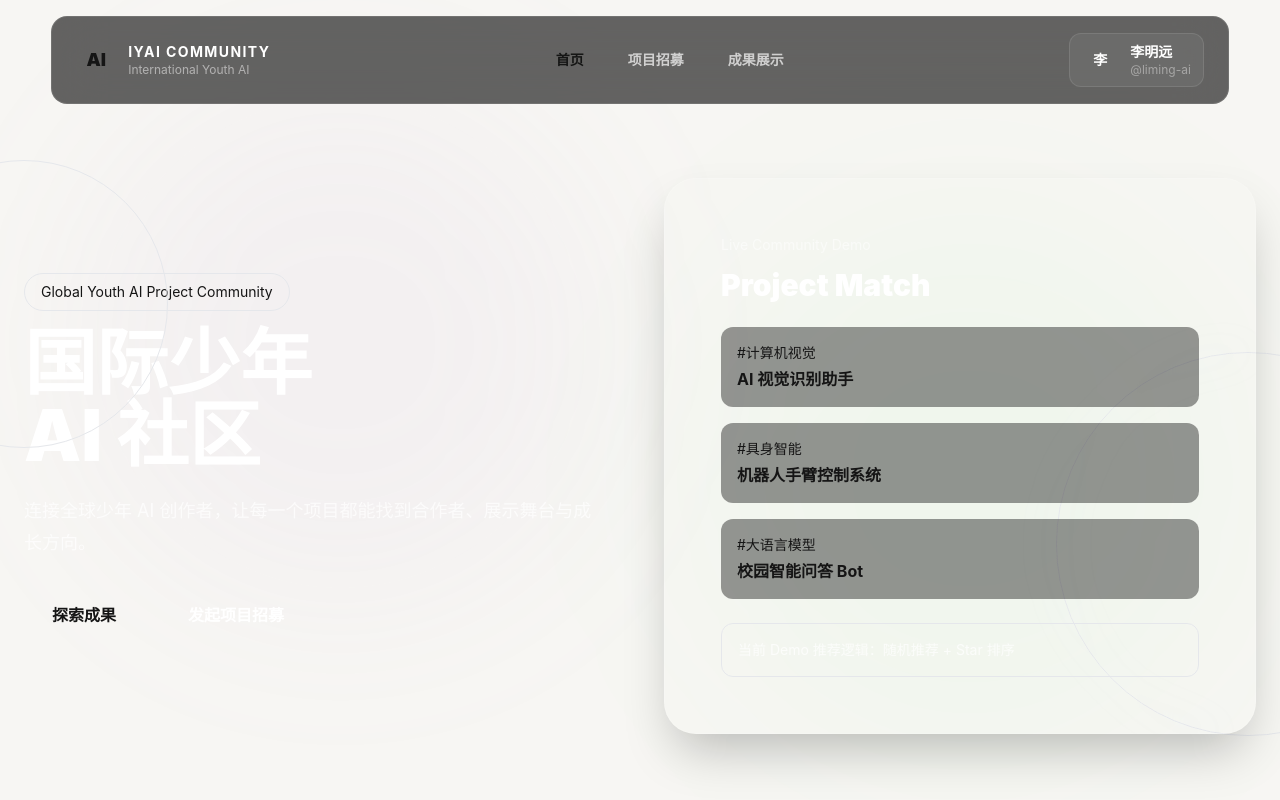
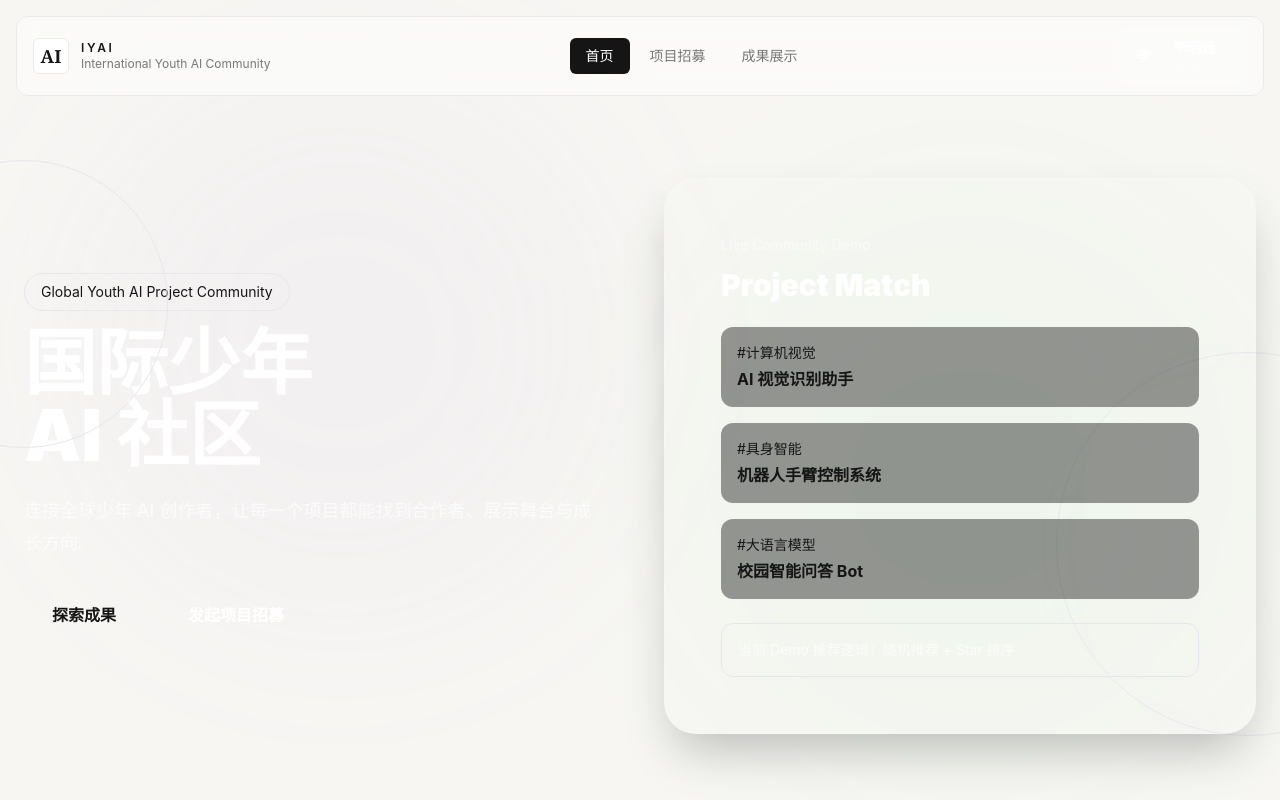
Before and after one commit to DC-TX/InternationalYouthAICommunity-ResultsSection, a React (Create React App) app: page / in a window 1280 px wide. Shown: the top 800 px of the page. Built offline with nearby package versions, Linux system fonts and the light colour scheme.

Commit message:
Refactor Navbar component layout and styles

```diff
--- a/src/components/Navbar.js
+++ b/src/components/Navbar.js
@@ -9,37 +9,37 @@ export default function Navbar({ currentPage, setCurrentPage }) {
   ];
 
   return (
-    <header className="fixed top-0 left-0 z-50 w-full">
-      <nav className="mx-auto mt-4 flex w-[92%] max-w-7xl items-center justify-between rounded-2xl border border-white/10 bg-black/60 px-6 py-4 backdrop-blur-xl">
-        {/* 左侧 Logo */}
+    <header className="fixed left-0 top-0 z-50 w-full px-4 pt-4">
+      <nav className="mx-auto flex max-w-7xl items-center justify-between rounded-xl border border-line bg-bone/90 px-4 py-3 backdrop-blur-md">
         <button
           type="button"
           onClick={() => setCurrentPage("home")}
           className="flex items-center gap-3 text-left"
         >
-          <div className="flex h-10 w-10 items-center justify-center rounded-xl bg-iyaiGreen text-lg font-black text-iyaiDark shadow-glowGreen">
+          <div className="flex h-9 w-9 items-center justify-center rounded-md border border-line bg-white font-serif text-lg font-bold text-ink">
             AI
           </div>
 
           <div>
-            <p className="text-sm font-bold tracking-widest text-white">
-              IYAI COMMUNITY
+            <p className="text-xs font-semibold uppercase tracking-[0.22em] text-ink">
+              IYAI
             </p>
-            <p className="text-xs text-white/50">International Youth AI</p>
+            <p className="hidden text-xs text-mute sm:block">
+              International Youth AI Community
+            </p>
           </div>
         </button>
 
-        {/* 中间导航 */}
-        <div className="hidden items-center gap-3 md:flex">
+        <div className="hidden items-center gap-1 md:flex">
           {navItems.map(item => (
             <button
+              key={item.key}
               type="button"
-              key={item.key}
               onClick={() => setCurrentPage(item.key)}
-              className={`rounded-xl px-4 py-2 text-sm font-bold transition ${
+              className={`rounded-md px-4 py-2 text-sm transition ${
                 currentPage === item.key
-                  ? "bg-iyaiGreen text-iyaiDark shadow-glowGreen"
-                  : "text-white/70 hover:bg-white/10 hover:text-white"
+                  ? "bg-ink text-white"
+                  : "text-mute hover:bg-white hover:text-ink"
               }`}
             >
               {item.label}
@@ -47,7 +47,6 @@ export default function Navbar({ currentPage, setCurrentPage }) {
           ))}
         </div>
 
-        {/* 右上角用户系统 */}
         <UserMenu setCurrentPage={setCurrentPage} />
       </nav>
     </header>
```
